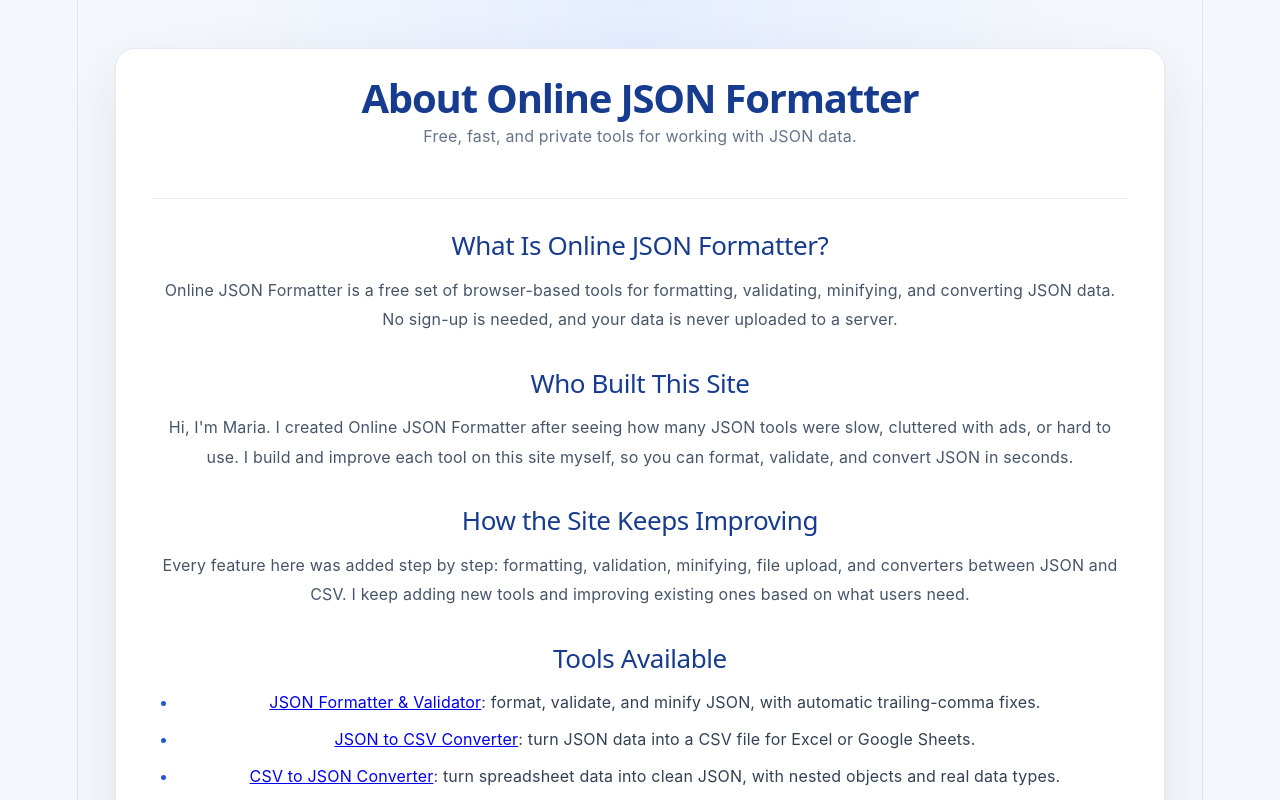
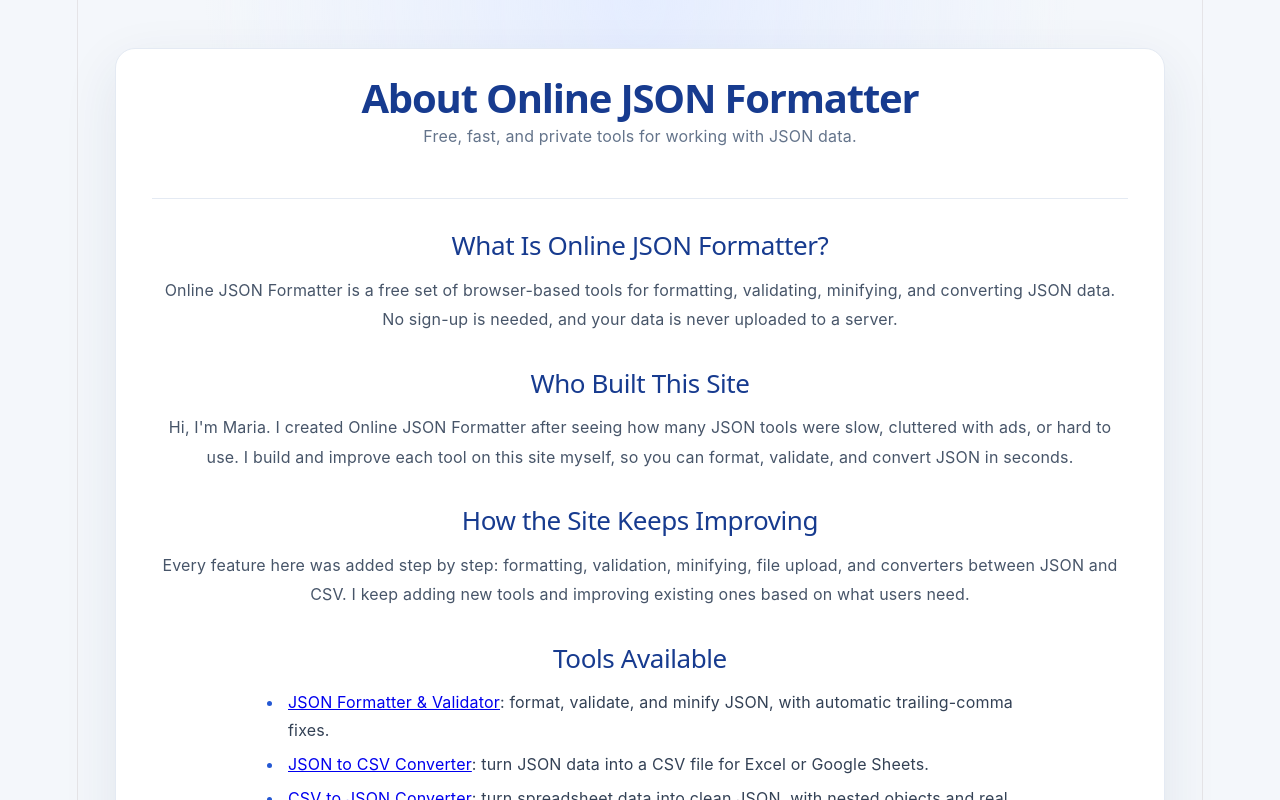
Before and after one commit to mariabk003-MS/online-json-formatter, a React (Vite) app: page /about in a window 1280 px wide. Shown: the top 800 px of the page. Built offline with nearby package versions, Linux system fonts and the light colour scheme.

Commit message:
Left-align content lists for better readability

```diff
--- a/src/App.css
+++ b/src/App.css
@@ -278,3 +278,14 @@ pre {
    .result-output {
      text-align: left;
    }
+.seo-content ul,
+.seo-content ol {
+  text-align: left;
+  max-width: 760px;
+  margin: 0 auto 16px;
+  padding-left: 24px;
+}
+
+.seo-content li {
+  margin-bottom: 6px;
+}
```
